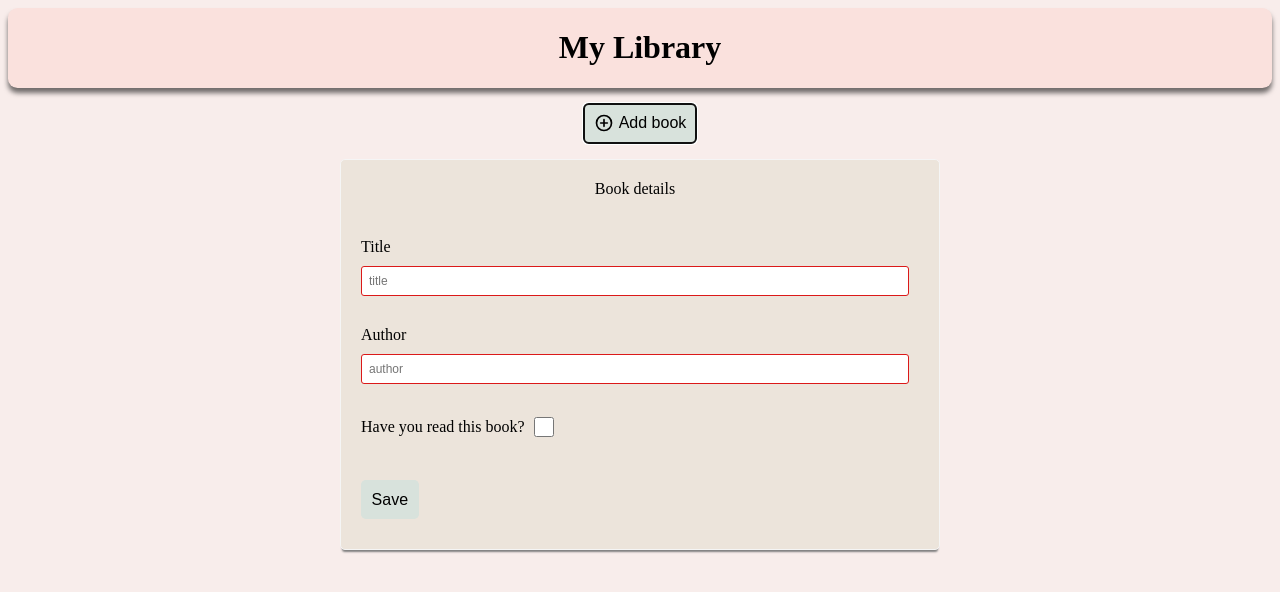
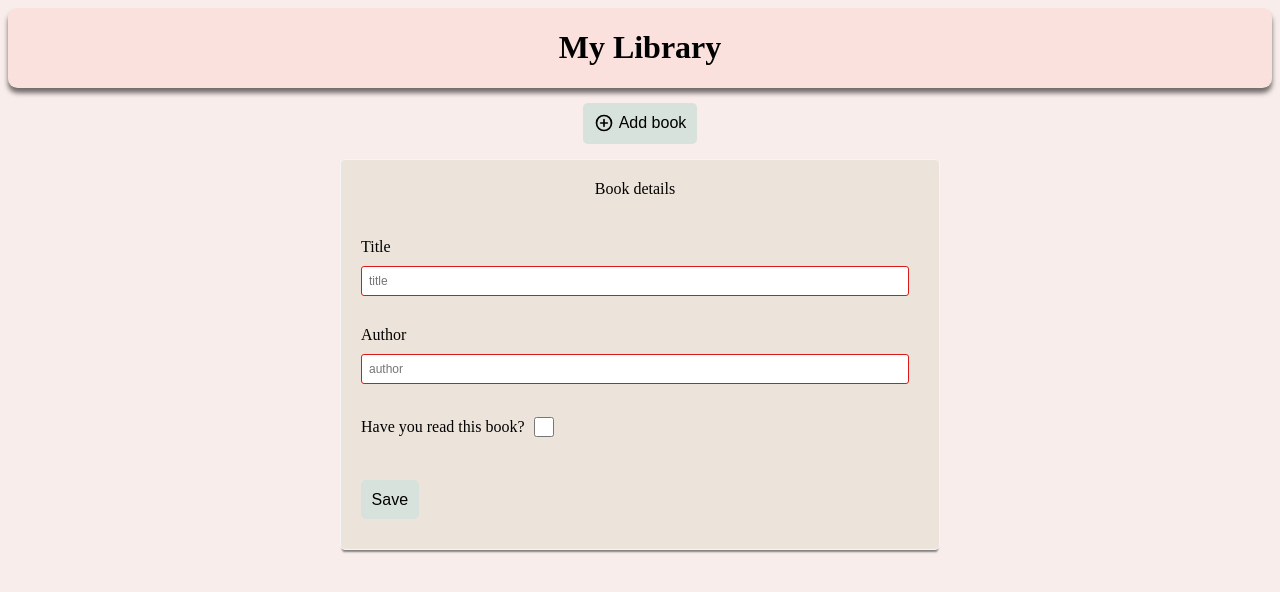
Before and after one commit to asiill/library-app, a plain HTML site: page index.html in a window 1280 px wide. Both pictures are taken after a click on the button "Add book". Drawn offline with Linux system fonts and the light colour scheme.

Commit message:
Update button styles

```diff
--- a/style.css
+++ b/style.css
@@ -34,12 +34,8 @@ button {
 }
 
 button:hover {
-    border-color: rgb(240, 113, 103);
+    border-color: black;
     opacity: 0.8;
-}
-button:focus,
-button:focus-visible {
-    outline: 4px auto -webkit-focus-ring-color;
 }
 
 img {
```
